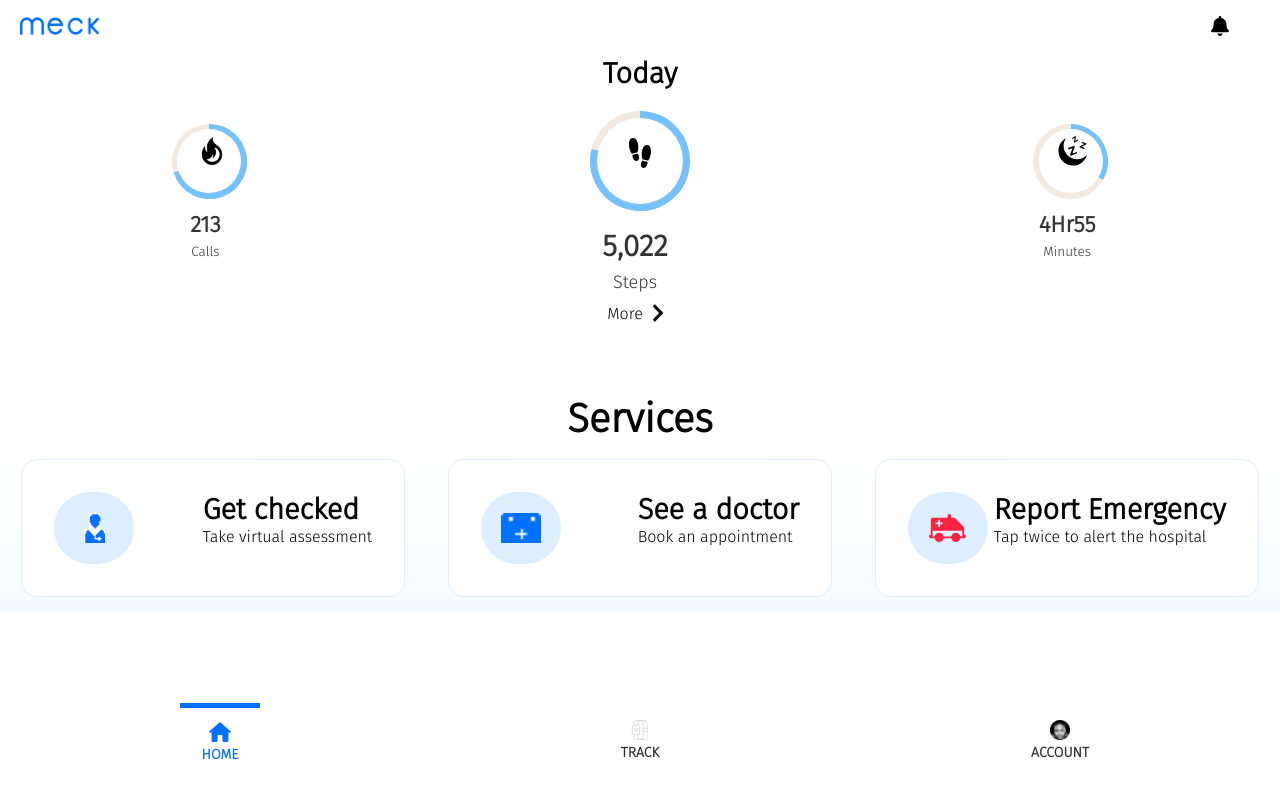
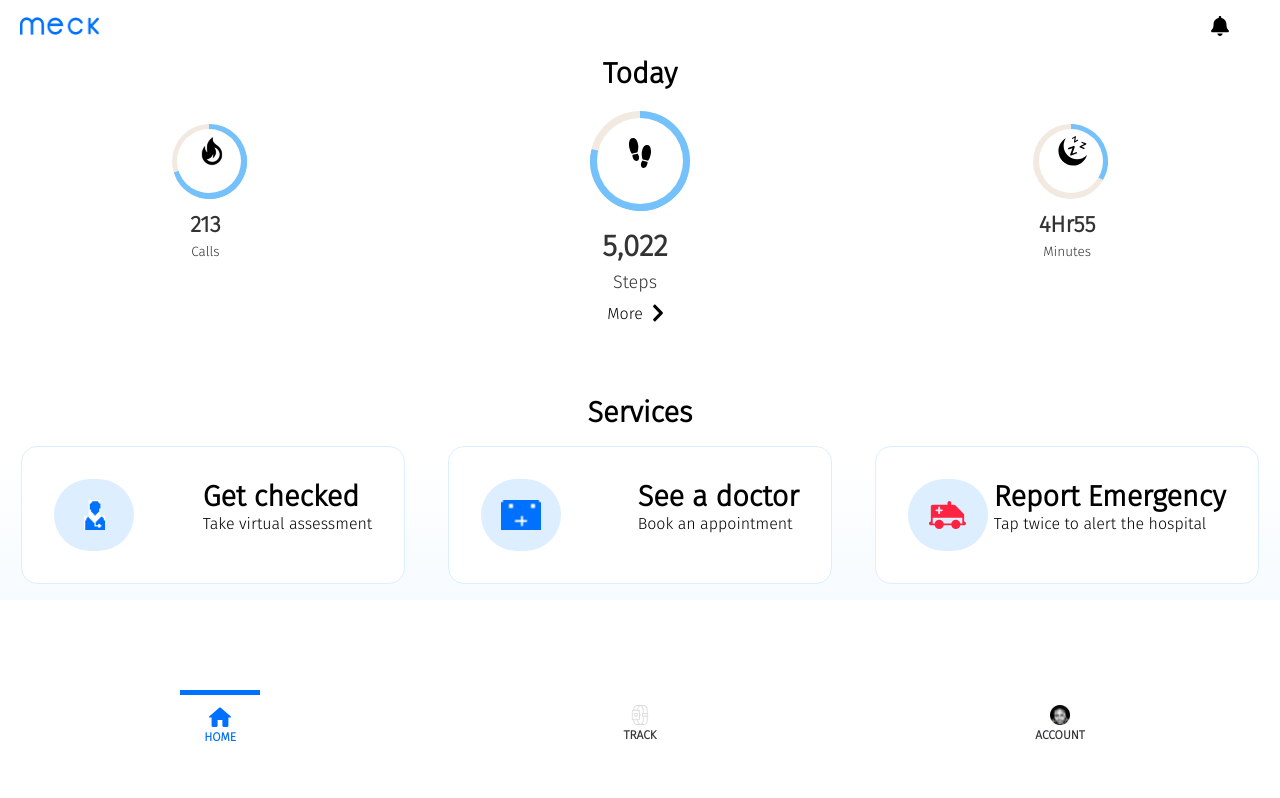
Before and after one commit to MusahMusah/mech-health-ui, a Nuxt app: page / in a window 1280 px wide. Built offline with nearby package versions, Linux system fonts and the light colour scheme.

Commit message:
updates added

```diff
--- a/components/Footer.vue
+++ b/components/Footer.vue
@@ -52,7 +52,7 @@ export default {
 .app-footer {
   flex-shrink: 0;
   padding: 10px;
-  font-size: 14px;
+  font-size: 12px;
   margin-top: 10px;
   text-transform: uppercase;
 }
--- a/components/Services.vue
+++ b/components/Services.vue
@@ -1,6 +1,6 @@
 <template>
   <div class="services-wrapper">
-    <h4 class="text-center md services-title">Services</h4>
+    <h4 class="text-center sm services-title">Services</h4>
     <div class="services text-center">
       <div class="service">
         <div class="service-icon">
@@ -13,7 +13,7 @@
           />
         </div>
         <div class="service-text text-left">
-          <h5 class="sm">Get checked</h5>
+          <h5 class="sm text-bold">Get checked</h5>
           <p>Take virtual assessment</p>
         </div>
       </div>
@@ -28,7 +28,7 @@
           />
         </div>
         <div class="service-text text-left">
-          <h5 class="sm">See a doctor</h5>
+          <h5 class="sm text-bold">See a doctor</h5>
           <p>Book an appointment</p>
         </div>
       </div>
@@ -43,7 +43,7 @@
           />
         </div>
         <div class="service-text text-left">
-          <h5 class="sm">Report Emergency</h5>
+          <h5 class="sm text-bold">Report Emergency</h5>
           <p>Tap twice to alert the hospital</p>
         </div>
       </div>
```
